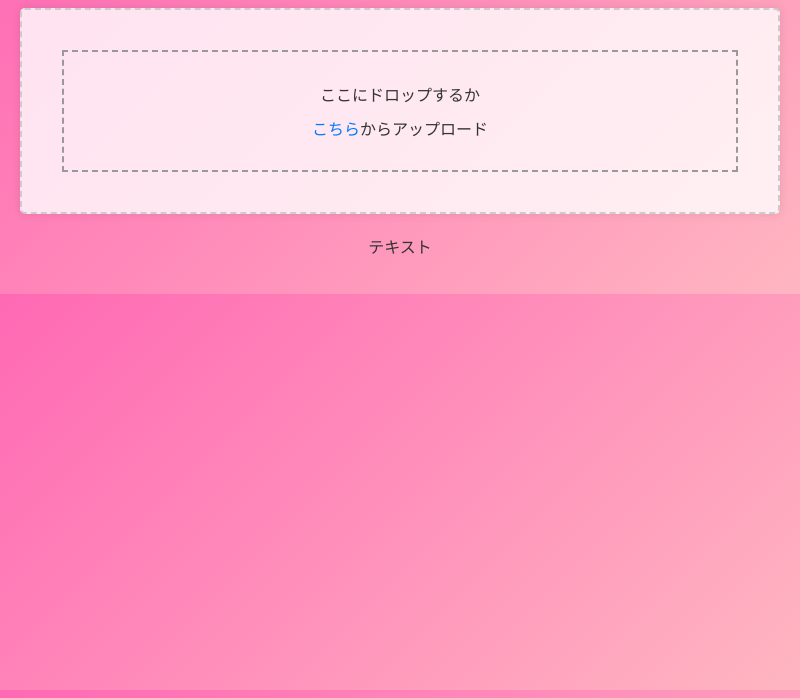
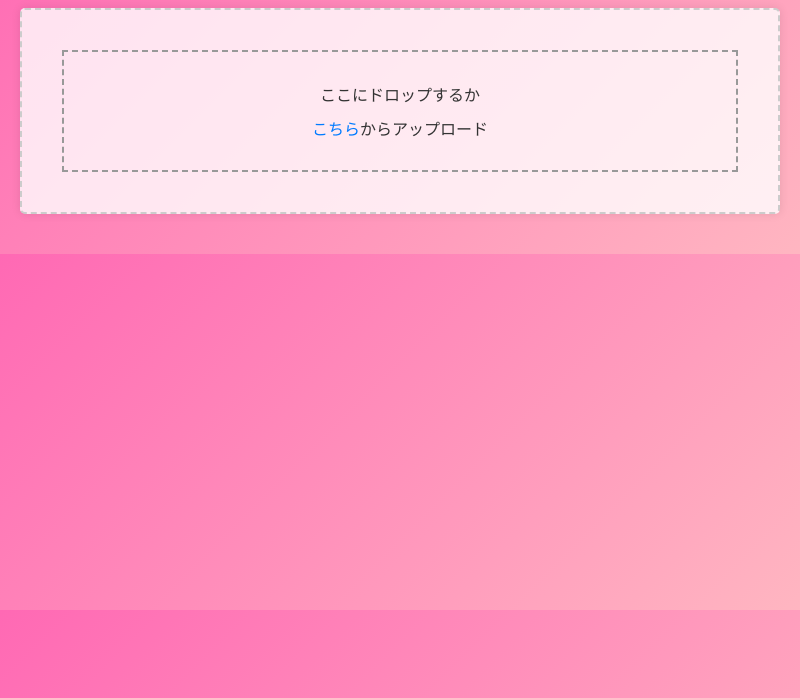
Before and after one commit to dev-Kanade/imgup, an Electron app: page index.html in a window 800 px wide. Shown: the part 102-800 px from the top of the page. Drawn offline with Linux system fonts and the light colour scheme.

Commit message:
不要な文字を削除

```diff
--- a/index.html
+++ b/index.html
@@ -59,7 +59,6 @@
       <button id="saveBtn">保存</button>
     </div>
     <div style="text-align: center; margin-top: 20px;">
-      <p id="themeText">テキスト</p>
     </div>
   </div>
   <div id="result"></div>
```
